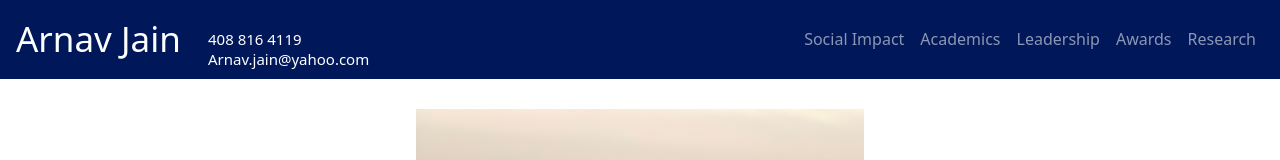
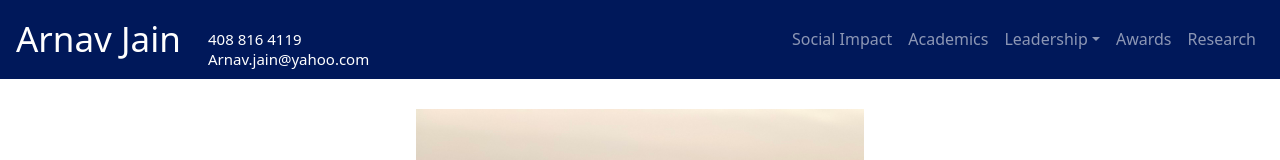
Before and after one commit to rbalonek/arnav-portfolio, a React (Create React App) app: page / in a window 1280 px wide. Shown: the top 160 px of the page. Built offline with nearby package versions, Linux system fonts and the light colour scheme.

Commit message:
Nav Bar Dropdown

```diff
--- a/src/components/NavBar/NavBar.jsx
+++ b/src/components/NavBar/NavBar.jsx
@@ -1,6 +1,6 @@
 import React from "react";
 import "./NavBar.css";
-import { Navbar } from "react-bootstrap";
+import { Navbar, NavDropdown } from "react-bootstrap";
 
 const NavBar = () => {
   return (
@@ -63,11 +63,12 @@ const NavBar = () => {
               Academics
             </a>
           </li>
-          <li class="navbar-item">
-            <a href="#leadership" class="nav-link">
-              Leadership
-            </a>
-          </li>
+
+          <NavDropdown title="Leadership" id="basic-nav-dropdown">
+            <NavDropdown.Item href="#leadership">At School</NavDropdown.Item>
+            <NavDropdown.Divider />
+            <NavDropdown.Item href="#outside">Outside School</NavDropdown.Item>
+          </NavDropdown>
 
           <li class="navbar-item">
             <a href="#awards" class="nav-link">
--- a/src/components/New Components/Leadership/LeadershipOutside/LeadershipOutside.css
+++ b/src/components/New Components/Leadership/LeadershipOutside/LeadershipOutside.css
@@ -4,6 +4,10 @@
   flex-wrap: wrap;
   justify-content: center;
   text-align: center;
+}
+.leadership-outside {
+  position: relative;
+  bottom: 125px;
 }
 .leadership-outside__orcha-left {
   height: 350px;
--- a/src/components/New Components/Leadership/LeadershipOutside/LeadershipOutside.jsx
+++ b/src/components/New Components/Leadership/LeadershipOutside/LeadershipOutside.jsx
@@ -10,6 +10,7 @@ import KoreKloudCarousel from "./KoreKloudCarousel/KoreKloudCarousel";
 export default function LeadershipOutside() {
   return (
     <div className="leadership-outside__container">
+      <div className="leadership-outside" id="outside" />
       <div className="leadership-outside__orcha-left">
         <p className="leadership-outside__title">
           Blue Orca Co Founder and CFO
```
